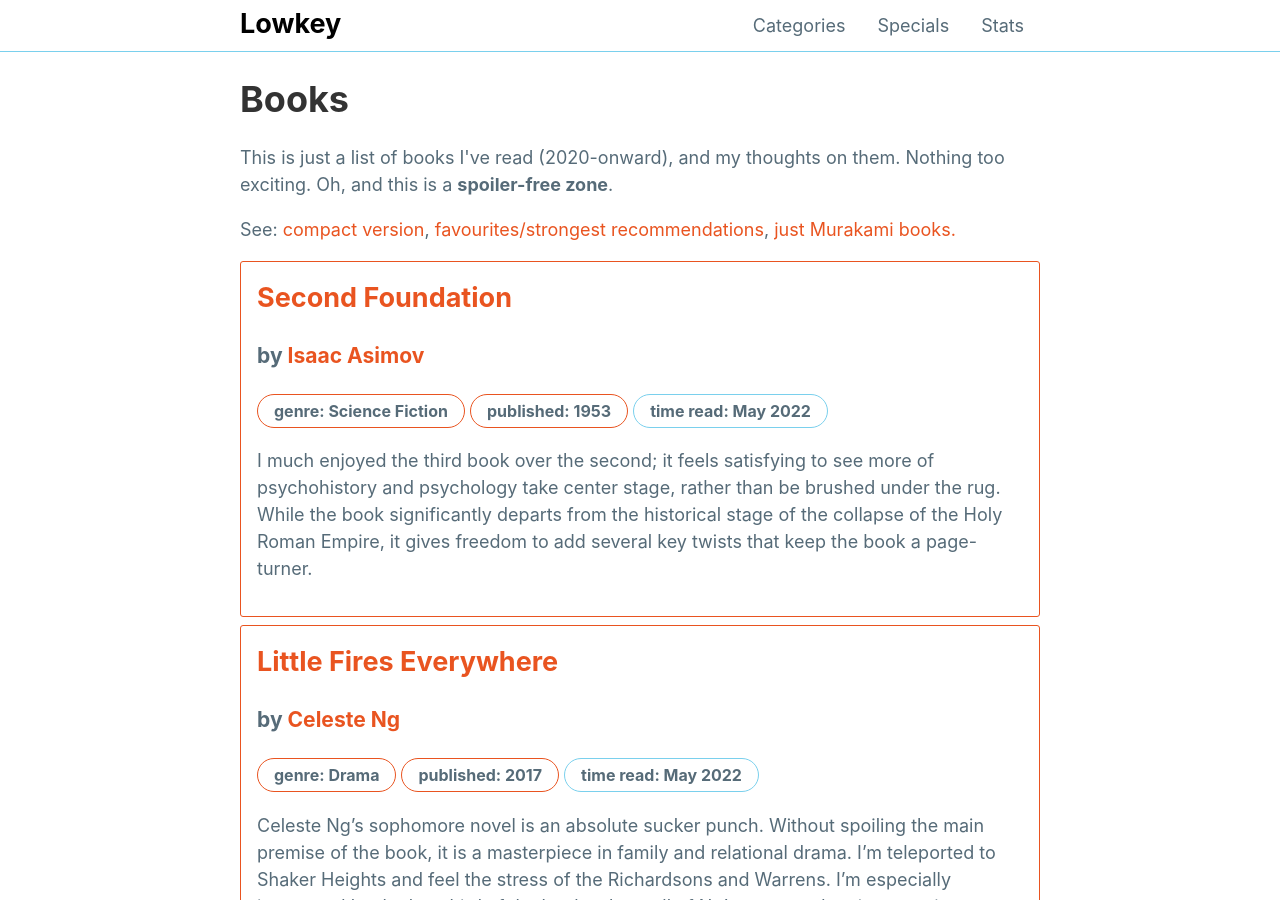
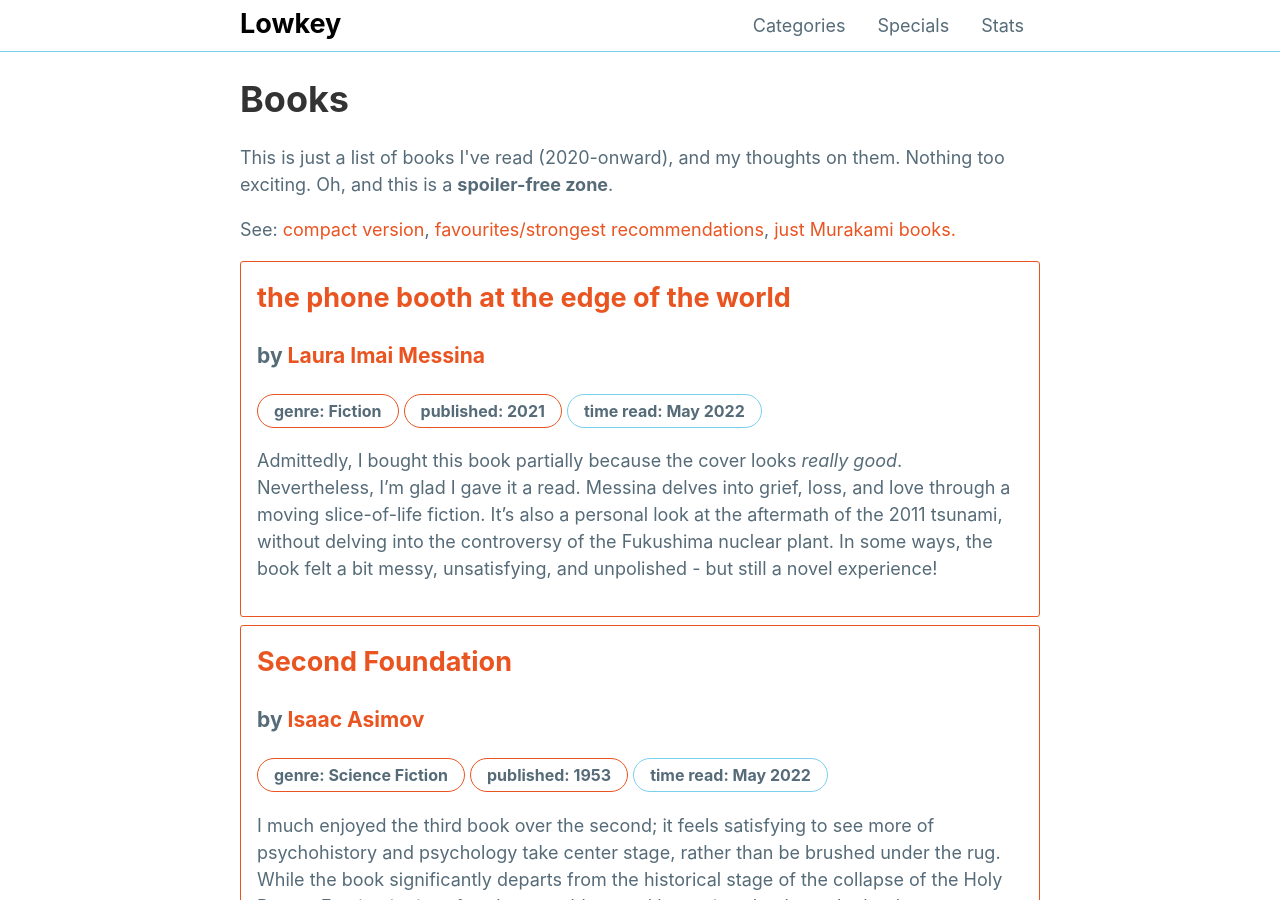
Before and after one commit to mattxwang/lowkey, a Jekyll site: the page built from stats/books.html, in a window 1280 px wide and 900 px high. Built offline with Jekyll 4.4.1, drawn with Linux system fonts in a browser that asks for light colours.

Commit message:
the phone booth! at! the edge! of the world!

```diff
--- a/_data/books.yml
+++ b/_data/books.yml
@@ -596,3 +596,11 @@
   time_read: May 2022
   thoughts: >
     I much enjoyed the third book over the second; it feels satisfying to see more of psychohistory and psychology take center stage, rather than be brushed under the rug. While the book significantly departs from the historical stage of the collapse of the Holy Roman Empire, it gives freedom to add several key twists that keep the book a page-turner.
+thephoneboothattheedgeoftheworld:
+  title: the phone booth at the edge of the world
+  author: Laura Imai Messina
+  genre: Fiction
+  year_published: 2021
+  time_read: May 2022
+  thoughts: >
+    Admittedly, I bought this book partially because the cover looks *really good*. Nevertheless, I'm glad I gave it a read. Messina delves into grief, loss, and love through a moving slice-of-life fiction. It's also a personal look at the aftermath of the 2011 tsunami, without delving into the controversy of the Fukushima nuclear plant. In some ways, the book felt a bit messy, unsatisfying, and unpolished - but still a novel experience!
```
